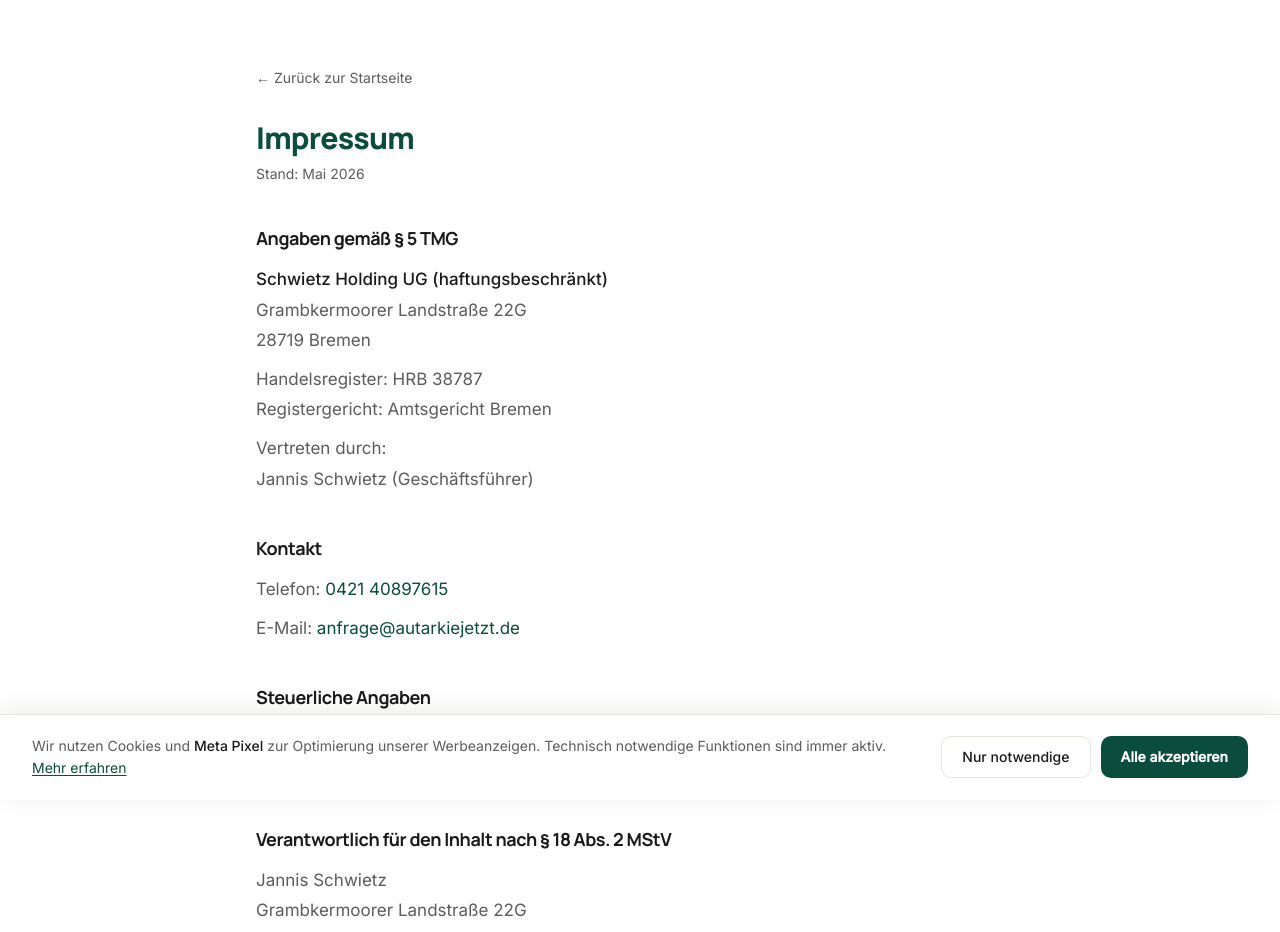
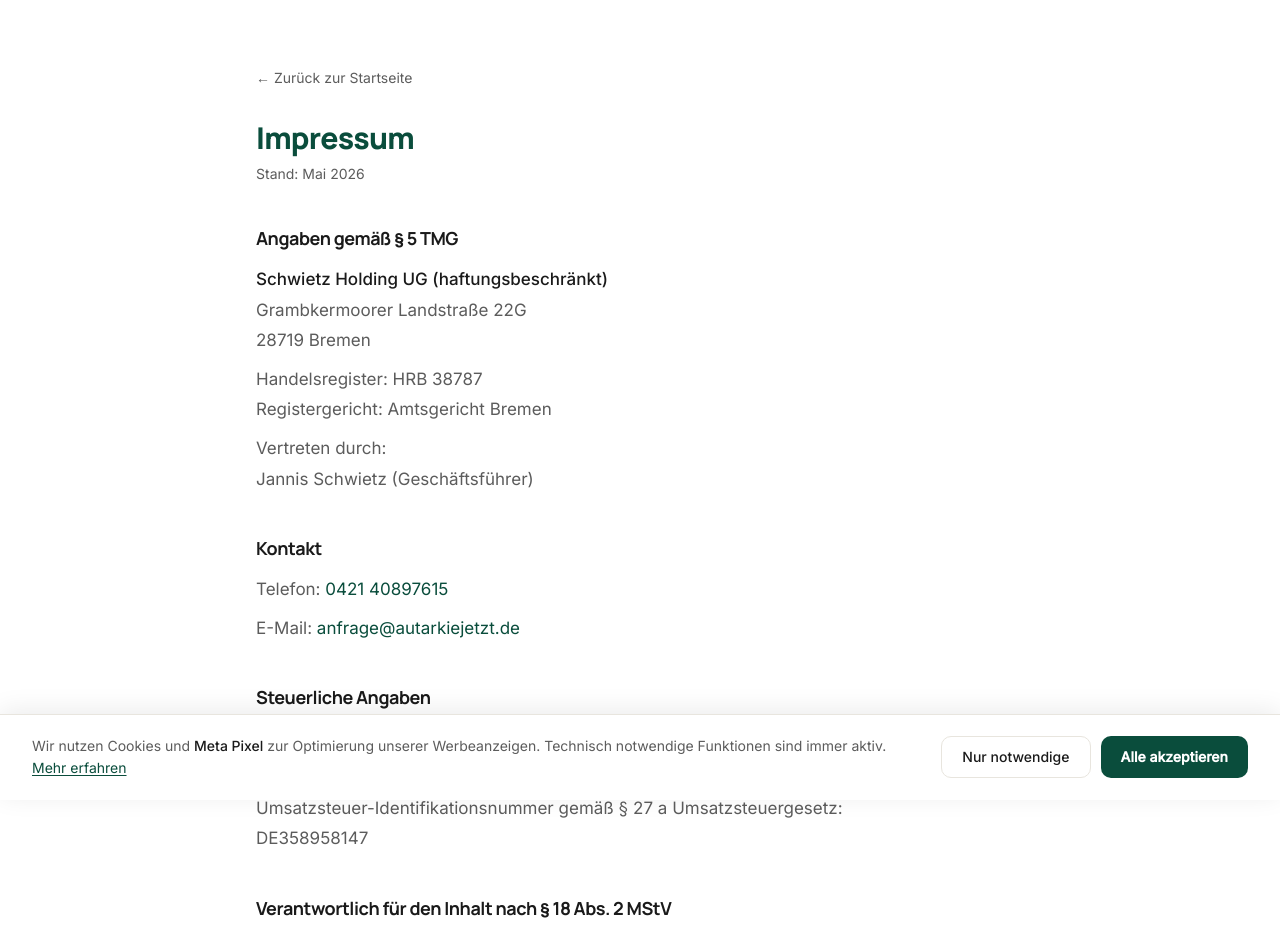
Before and after one commit to jannispaul69/autarkiejetzt, a Next.js app: page /impressum in a window 1280 px wide. Shown: the top 932 px of the page. Built offline with nearby package versions, Linux system fonts and the light colour scheme; no server answers.

Commit message:
fix: add USt-IdNr to impressum

```diff
--- a/app/impressum/page.tsx
+++ b/app/impressum/page.tsx
@@ -90,6 +90,12 @@
             <br />
             Finanzamt Bremen
           </p>
+          <p>
+            Umsatzsteuer-Identifikationsnummer gemäß § 27 a
+            Umsatzsteuergesetz:
+            <br />
+            DE358958147
+          </p>
         </Section>
 
         <Section title="Verantwortlich für den Inhalt nach § 18 Abs. 2 MStV">
```
